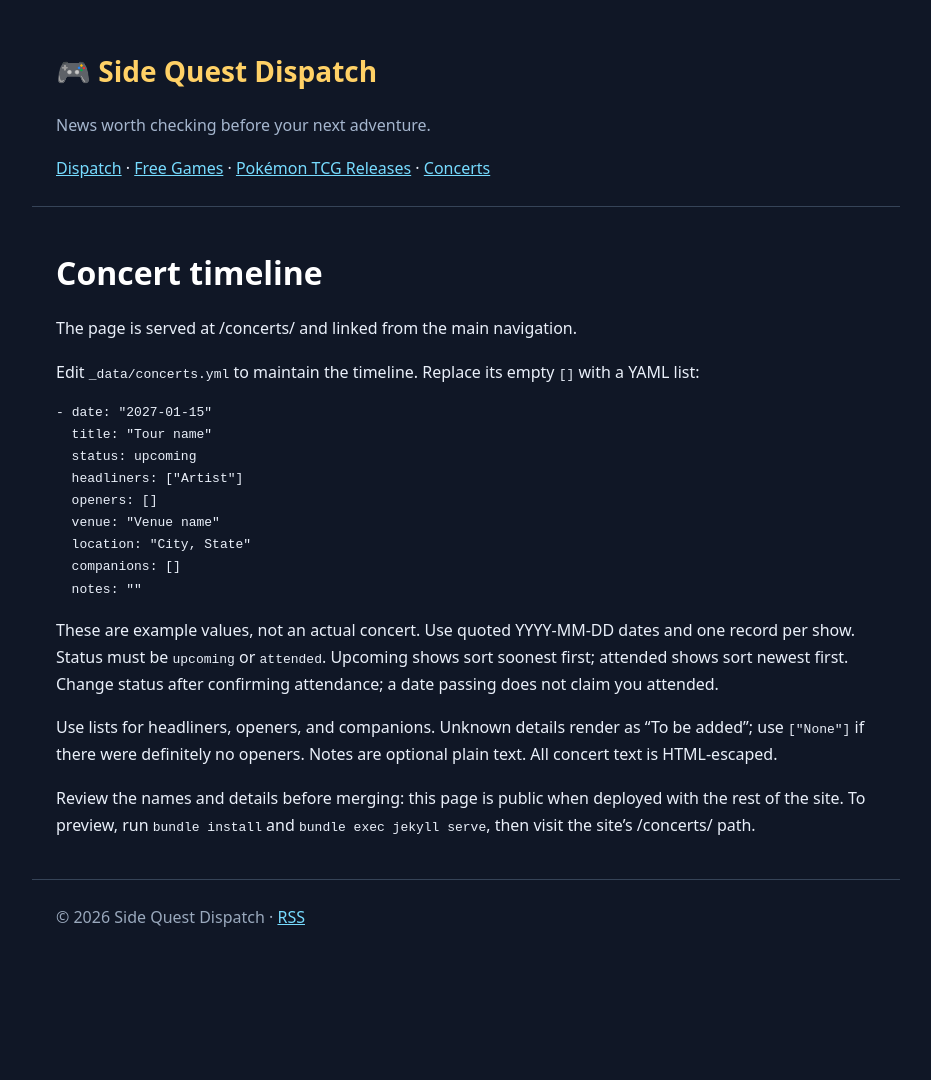
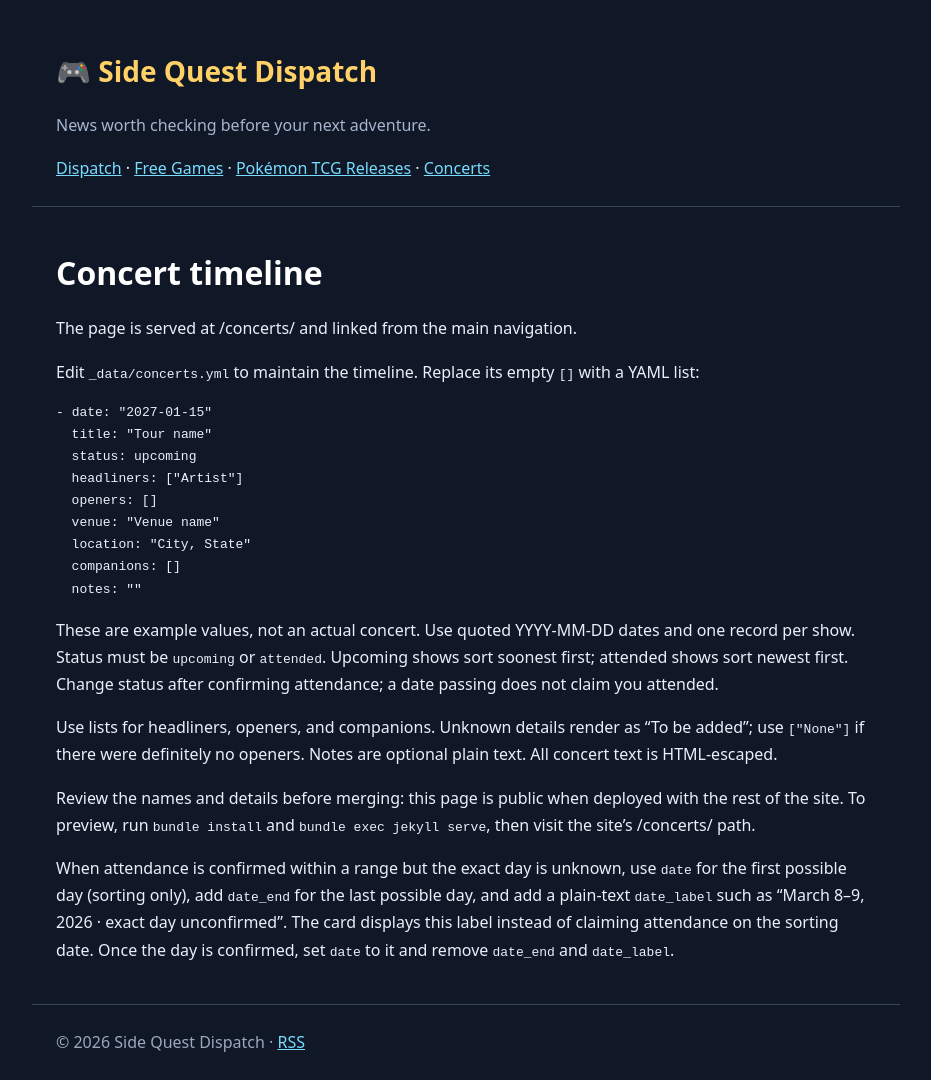
Before and after one commit to bamalroney-dev/Side-quest-dispatch, a Jekyll site: the page built from docs/concert-timeline.md, in a window 1280 px wide. Shown: the whole page, without its empty margins (174-1105 px from the left). Built offline with Jekyll 4.4.1, drawn with Linux system fonts in a browser that asks for light colours; our own code applies the rules of GitHub Pages for plain Markdown files; before the commit the page ends 955 px from its top, so only the background shows below that.

Commit message:
Document uncertain concert attendance dates

```diff
--- a/docs/concert-timeline.md
+++ b/docs/concert-timeline.md
@@ -21,3 +21,5 @@
 Use lists for headliners, openers, and companions. Unknown details render as “To be added”; use `["None"]` if there were definitely no openers. Notes are optional plain text. All concert text is HTML-escaped.
 
 Review the names and details before merging: this page is public when deployed with the rest of the site. To preview, run `bundle install` and `bundle exec jekyll serve`, then visit the site's /concerts/ path.
+
+When attendance is confirmed within a range but the exact day is unknown, use `date` for the first possible day (sorting only), add `date_end` for the last possible day, and add a plain-text `date_label` such as “March 8–9, 2026 · exact day unconfirmed”. The card displays this label instead of claiming attendance on the sorting date. Once the day is confirmed, set `date` to it and remove `date_end` and `date_label`.
```
